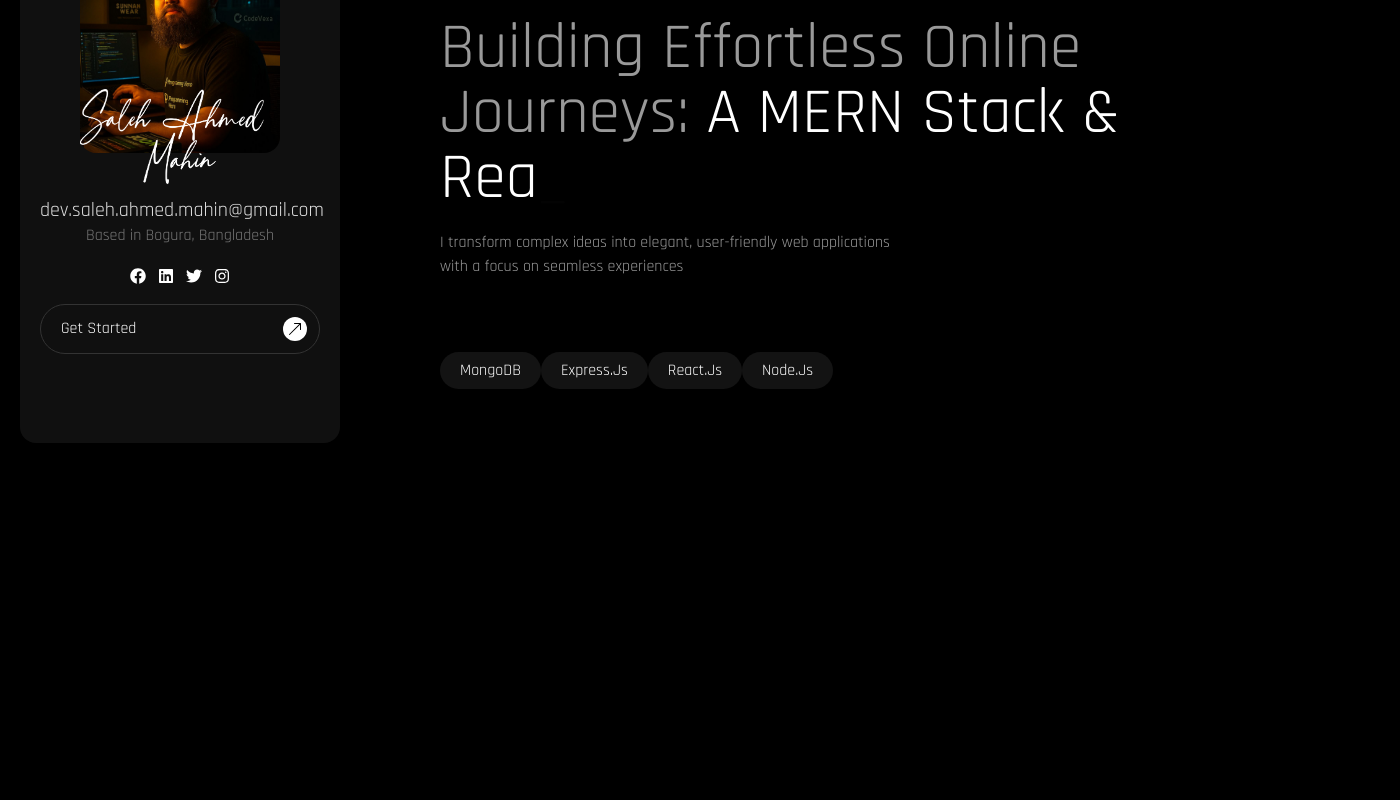
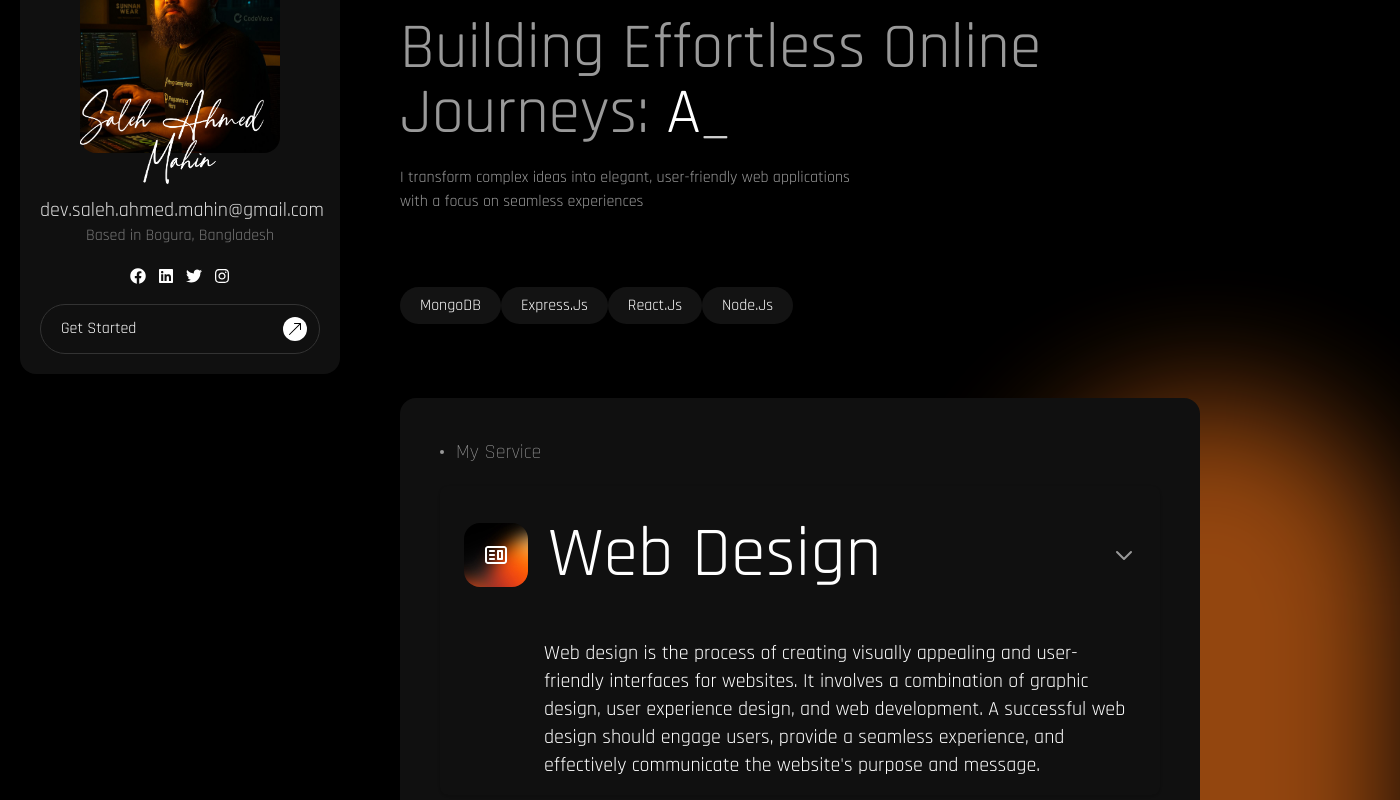
Before and after one commit to SalehAhmed19/developer-portfolio, a React (Vite) app: page / in a window 1280 px wide. Shown: the part 220-1020 px from the top of the page, 1400 px wide, since content can reach past the window. Before the commit the page ends 800 px from the top, so only its background shows below. Built offline with nearby package versions, Linux system fonts and the light colour scheme.

Commit message:
services added

```diff
--- /dev/null
+++ b/src/Components/Accordant/Accordant.jsx
@@ -0,0 +1,76 @@
+import { CgWebsite } from "react-icons/cg";
+import bg from "../../assets/images/img-bg.png";
+
+export default function Accordant({
+  title,
+  content,
+  index,
+  activeIndex,
+  onToggle,
+}) {
+  const isOpen = index === activeIndex;
+  return (
+    <div className="rounded-lg mb-4 shadow-sm overflow-hidden">
+      {/* Accordion Header */}
+      <button
+        className={`flex justify-between items-center w-full px-6 py-4 focus:outline-none focus:ring-opacity-50 transition duration-700 ease-in-out cursor-pointer`}
+        onClick={() => onToggle(index)}
+        aria-expanded={isOpen}
+        aria-controls={`panel-content-${index}`}
+        id={`panel-header-${index}`}
+      >
+        <span
+          className={`${
+            isOpen ? "text-white" : "text-secondary"
+          } text-[70px] text-left flex items-center gap-5`}
+        >
+          {isOpen && (
+            <div
+              style={{
+                backgroundImage: `url(${bg})`,
+                backgroundSize: "cover",
+                backgroundRepeat: "no-repeat",
+              }}
+              className="p-5 w-16 h-16 flex justify-center items-center rounded-2xl cursor-pointer"
+            >
+              <CgWebsite className="w-8" />
+            </div>
+          )}
+
+          {title}
+        </span>
+        {/* Arrow Icon for Open/Close State */}
+        <svg
+          className={`w-6 h-6 transform transition-transform duration-300 ${
+            isOpen ? "rotate-90 text-secondary" : "rotate-0 text-gray-600"
+          }`}
+          fill="none"
+          stroke="currentColor"
+          viewBox="0 0 24 24"
+          xmlns="http://www.w3.org/2000/svg"
+        >
+          <path
+            strokeLinecap="round"
+            strokeLinejoin="round"
+            strokeWidth="2"
+            d="M9 5l7 7-7 7"
+          ></path>
+        </svg>
+      </button>
+
+      {/* Accordion Content */}
+      <div
+        id={`panel-content-${index}`}
+        role="region"
+        aria-labelledby={`panel-header-${index}`}
+        className={`grid transition-all duration-300 ease-in-out ${
+          isOpen ? "grid-rows-[1fr] opacity-100" : "grid-rows-[0fr] opacity-0"
+        }`}
+      >
+        <div className="overflow-hidden">
+          <div className="px-6 py-4 text-white ml-20 text-xl">{content}</div>
+        </div>
+      </div>
+    </div>
+  );
+}
--- a/src/Components/Introduction/Introduction.jsx
+++ b/src/Components/Introduction/Introduction.jsx
@@ -12,11 +12,11 @@ export default function Introduction() {
         {/* A MERN Stack & React.js Developer's Showcase. */}
         <Typewriter
           words={[" A MERN Stack & React.js Developer's Showcase"]}
-          loop={5}
+          loop={true}
           cursor
           cursorStyle="_"
           typeSpeed={70}
-          deleteSpeed={50}
+          deleteSpeed={30}
           delaySpeed={1000}
         />
       </h1>
--- /dev/null
+++ b/src/Components/Services/Services.jsx
@@ -0,0 +1,56 @@
+import { useState } from "react";
+import SectionTitle from "../SectionTitle/SectionTitle";
+import Accordant from "../Accordant/Accordant";
+
+export default function Services() {
+  const [activeIndex, setActiveIndex] = useState(0);
+  const handleToggle = (index) => {
+    setActiveIndex(activeIndex === index ? null : index);
+  };
+
+  const accordionData = [
+    {
+      title: "Web Design",
+      content:
+        "Web design is the process of creating visually appealing and user-friendly interfaces for websites. It involves a combination of graphic design, user experience design, and web development. A successful web design should engage users, provide a seamless experience, and effectively communicate the website's purpose and message.",
+    },
+    {
+      title: "Web Development",
+      content:
+        "Web development involves the creation of websites and web applications using programming languages and web technologies such as HTML, CSS, and JavaScript. It encompasses both front-end development (client-side) and back-end development (server-side) and involves database management, server configuration, and application deployment. A successful web development project requires a combination of technical expertise, creativity, and problem-solving skills.",
+    },
+    {
+      title: "Figma",
+      content:
+        "Figma is a cloud-based design tool used for creating user interfaces, prototypes, and design systems. It allows designers and teams to collaborate in real-time and provides a range of features for creating and sharing design assets. Figma has gained popularity among designers for its ease of use, versatility, and collaborative capabilities.",
+    },
+    {
+      title: "Illustration",
+      content:
+        "Illustration is the art of creating visual representations of ideas, concepts, and stories through drawing, painting, or digital media. It is used in a variety of fields, including advertising, publishing, and entertainment. A successful illustration should effectively communicate a message or emotion and capture the viewer's attention.",
+    },
+  ];
+
+  return (
+    <div className="relative">
+      <div className="h-screen w-96 rounded-full bg-[#A44E11] opacity-[90%] blur-3xl absolute right-[-200px] z-0"></div>
+      {/*  */}
+      <div className="bg-[#101010] p-10 rounded-2xl relative z-40">
+        <SectionTitle title={"My Service"} />
+
+        <div>
+          {accordionData.map((item, index) => (
+            <Accordant
+              key={index} // Using index as key is generally fine for static lists without reordering
+              title={item.title}
+              content={item.content}
+              index={index}
+              activeIndex={activeIndex}
+              onToggle={handleToggle}
+            />
+          ))}
+        </div>
+      </div>
+    </div>
+  );
+}
--- a/src/Components/SideBar/SideBar.jsx
+++ b/src/Components/SideBar/SideBar.jsx
@@ -5,7 +5,7 @@ import { BsArrowUpRight } from "react-icons/bs";
 
 export default function SideBar() {
   return (
-    <div className="bg-[#101010] w-3/12 m-5 rounded-2xl shadow-2xl p-5 text-center">
+    <div className="bg-[#101010] w-3/12 m-5 rounded-2xl shadow-2xl p-5 text-center fixed">
       <div className="border border-[#333] rounded-full flex items-center px-5 py-2 gap-2 text-[#B2B2B2]">
         <div className="h-2 w-2 bg-primary rounded-full"></div>
         <p style={{ lineHeight: "30px" }} className="text-xl">
--- a/src/Layout/Main.jsx
+++ b/src/Layout/Main.jsx
@@ -6,7 +6,7 @@ export default function Main() {
   return (
     <div className="flex">
       <SideBar />
-      <div className="flex-1">
+      <div className="w-3/4 ml-auto">
         <Outlet />
       </div>
     </div>
--- a/src/Pages/Home/Home.jsx
+++ b/src/Pages/Home/Home.jsx
@@ -1,5 +1,6 @@
 import { useEffect, useState } from "react";
 import Introduction from "../../Components/Introduction/Introduction";
+import Services from "../../Components/Services/Services";
 
 export default function Home() {
   const [time, setTime] = useState();
@@ -16,6 +17,7 @@ export default function Home() {
 
       {/*  */}
       <Introduction />
+      <Services />
     </div>
   );
 }
```
Also changed, not shown: src/assets/images/img-bg.png (added).
